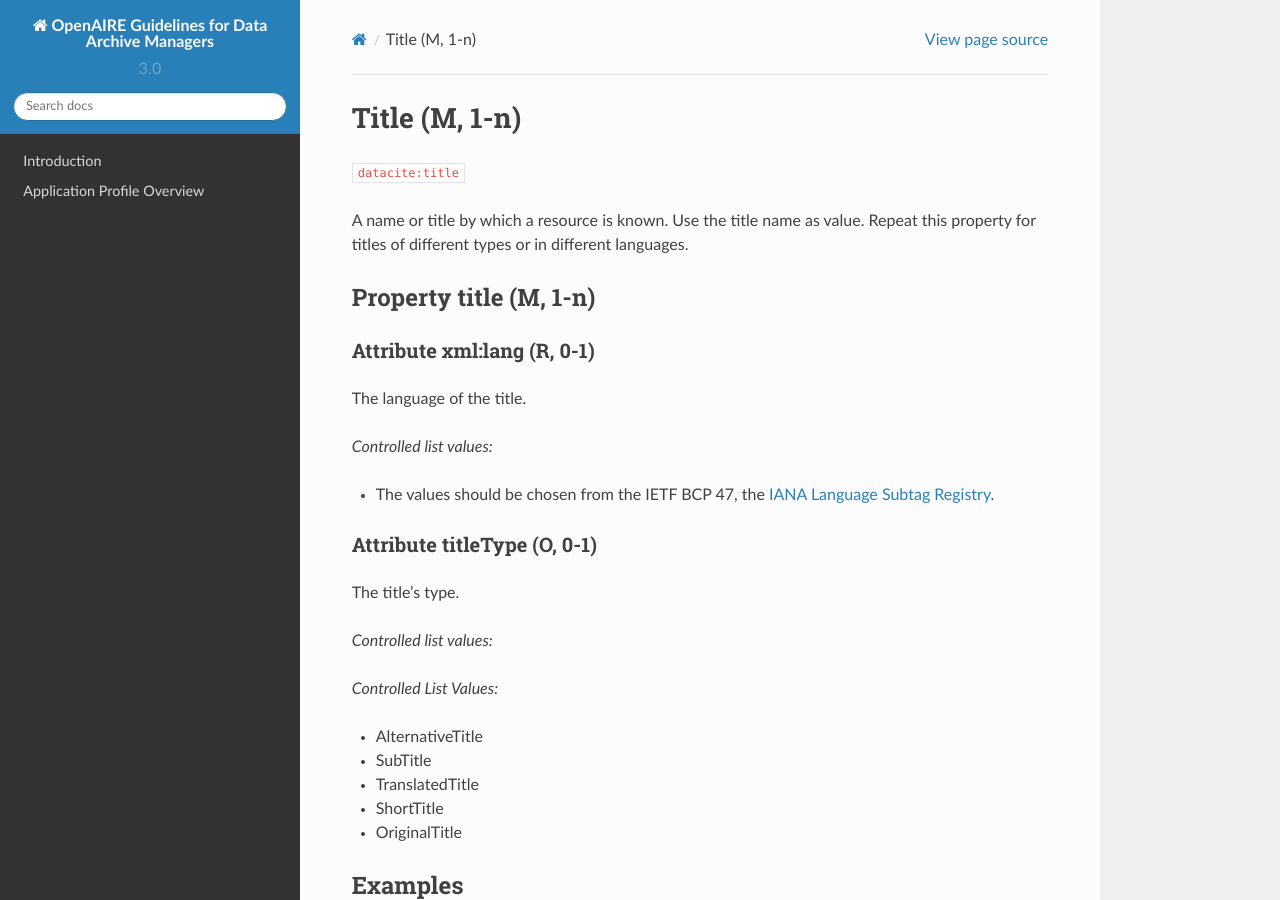
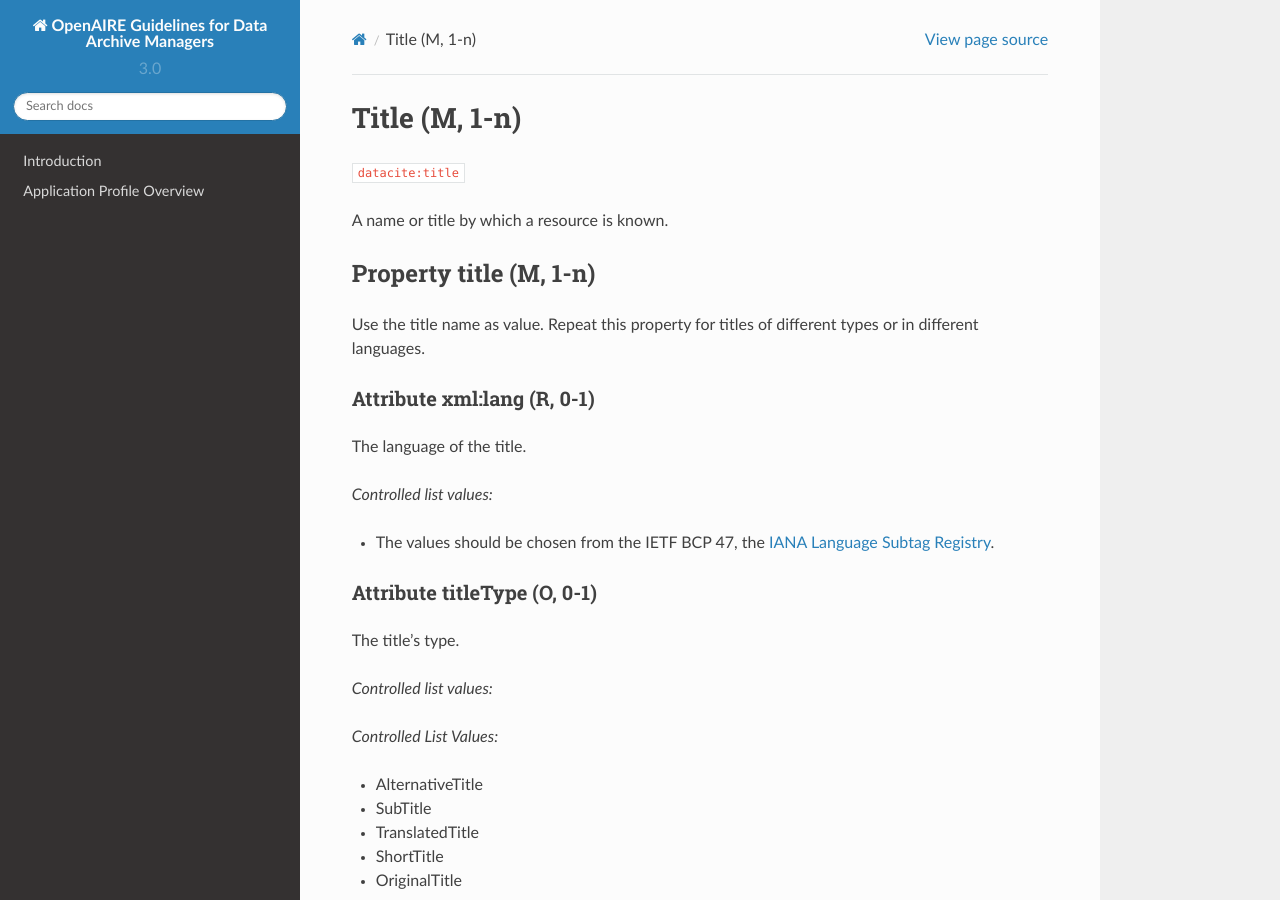
Before and after one commit to openaire/guidelines-data-archives, a Sphinx documentation site: the page built from docs/field_title.rst, in a window 1280 px wide and 900 px high. Built offline with Sphinx 7.4.7 and the Read the Docs theme 2.0.0, drawn with Linux system fonts in a browser that asks for light colours; a script that is not in the unit is left out.

```diff
--- a/docs/field_title.rst
+++ b/docs/field_title.rst
@@ -8,10 +8,11 @@ Title (M, 1-n)
 ``datacite:title``
 
 A name or title by which a resource is known.
-Use the title name as value. Repeat this property for titles of different types or in different languages.
 
 Property title (M, 1-n)
 ----------------
+
+Use the title name as value. Repeat this property for titles of different types or in different languages.
 
 Attribute xml:lang (R, 0-1)
 ~~~~~~~~~~~~~~~~
```
